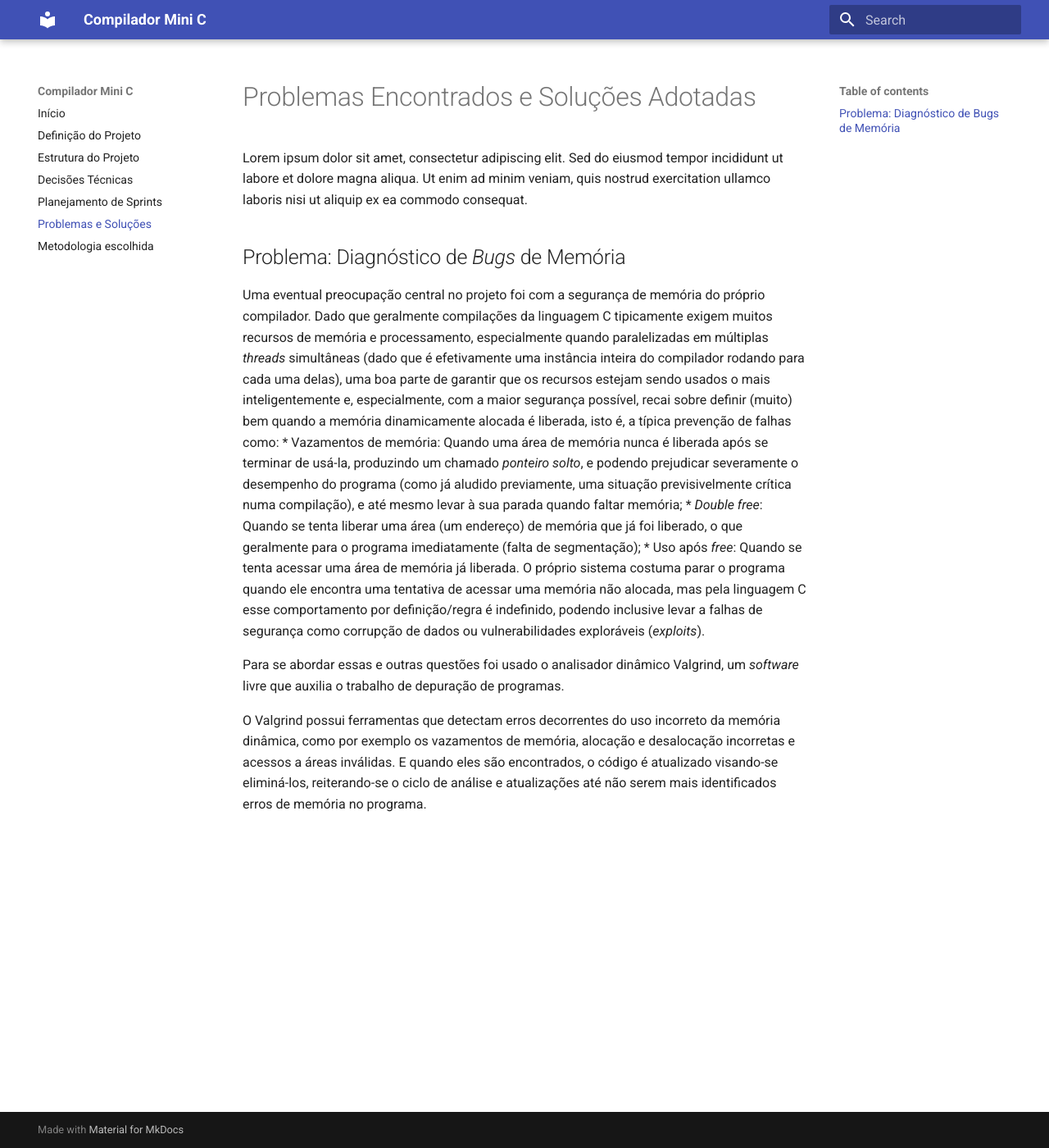
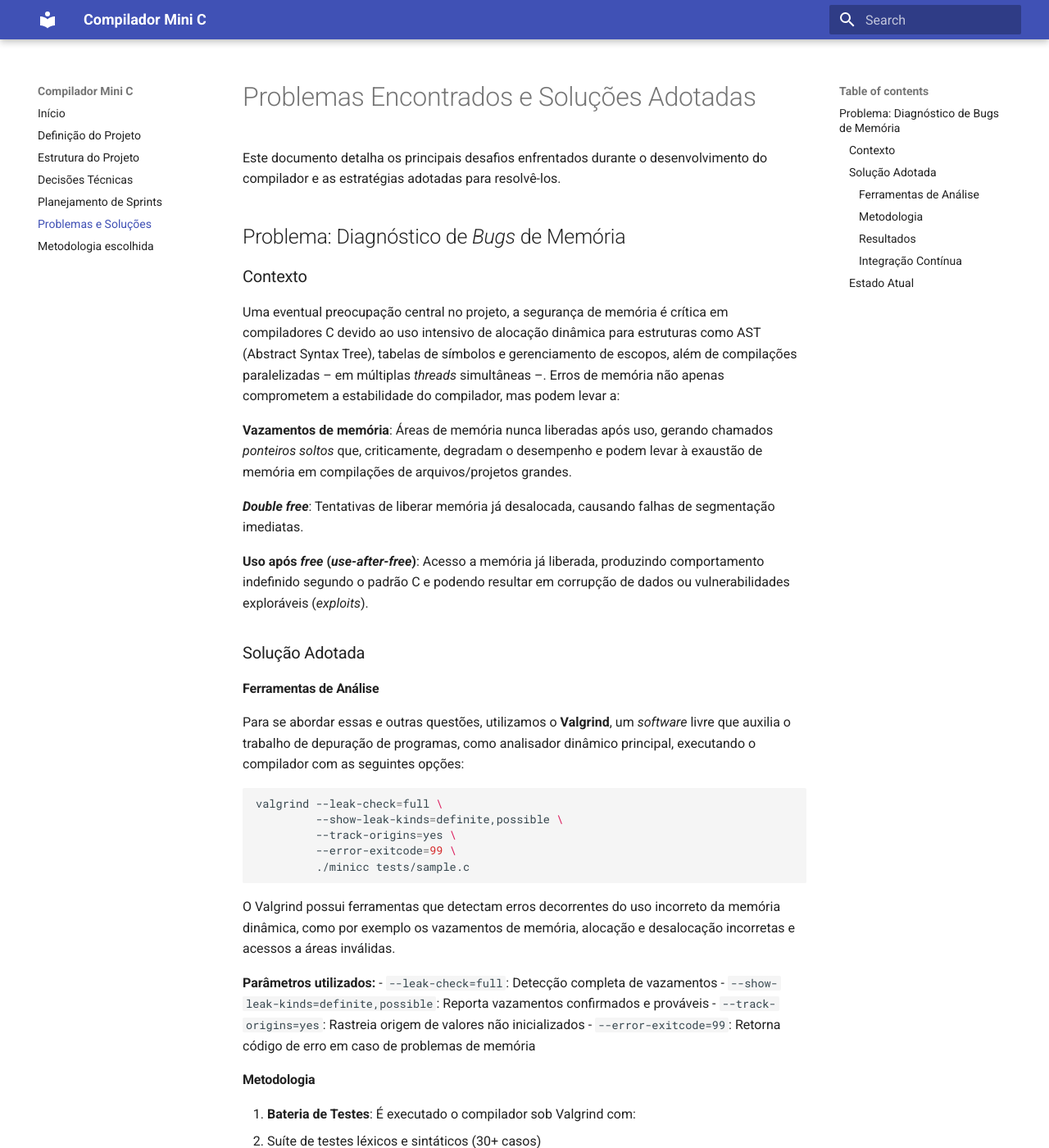
Before and after one commit to thmasq/mini-c-compiler, an MkDocs documentation site: the page built from mkdocs/problems-and-solutions.md, in a window 1280 px wide and 1400 px high. Shown: the whole window at 82% size. Built offline with MkDocs 1.6.1 and Material for MkDocs 9.7.7, drawn with Linux system fonts in a browser that asks for light colours; some of the changed text lies outside the part shown.

Commit message:
"Problemas e Soluções" revisado (Diagnóstico de *Bugs* de Memória)

````diff
--- a/mkdocs/problems-and-solutions.md
+++ b/mkdocs/problems-and-solutions.md
@@ -1,14 +1,95 @@
 # Problemas Encontrados e Soluções Adotadas
 
-Lorem ipsum dolor sit amet, consectetur adipiscing elit. Sed do eiusmod tempor incididunt ut labore et dolore magna aliqua. Ut enim ad minim veniam, quis nostrud exercitation ullamco laboris nisi ut aliquip ex ea commodo consequat.
+Este documento detalha os principais desafios enfrentados durante o desenvolvimento do compilador e as estratégias adotadas para resolvê-los.
 
 ## Problema: Diagnóstico de *Bugs* de Memória
 
-Uma eventual preocupação central no projeto foi com a segurança de memória do próprio compilador. Dado que geralmente compilações da linguagem C tipicamente exigem muitos recursos de memória e processamento, especialmente quando paralelizadas em múltiplas *threads* simultâneas (dado que é efetivamente uma instância inteira do compilador rodando para cada uma delas), uma boa parte de garantir que os recursos estejam sendo usados o mais inteligentemente e, especialmente, com a maior segurança possível, recai sobre definir (muito) bem quando a memória dinamicamente alocada é liberada, isto é, a típica prevenção de falhas como:
-* Vazamentos de memória: Quando uma área de memória nunca é liberada após se terminar de usá-la, produzindo um chamado *ponteiro solto*, e podendo prejudicar severamente o desempenho do programa (como já aludido previamente, uma situação previsivelmente crítica numa compilação), e até mesmo levar à sua parada quando faltar memória;
-* _Double free_: Quando se tenta liberar uma área (um endereço) de memória que já foi liberado, o que geralmente para o programa imediatamente (falta de segmentação);
-* Uso após _free_: Quando se tenta acessar uma área de memória já liberada. O próprio sistema costuma parar o programa quando ele encontra uma tentativa de acessar uma memória não alocada, mas pela linguagem C esse comportamento por definição/regra é indefinido, podendo inclusive levar a falhas de segurança como corrupção de dados ou vulnerabilidades exploráveis (*exploits*).
+### Contexto
 
-Para se abordar essas e outras questões foi usado o analisador dinâmico Valgrind, um *software* livre que auxilia o trabalho de depuração de programas.
+Uma eventual preocupação central no projeto, a segurança de memória é crítica em compiladores C devido ao uso intensivo de alocação dinâmica para estruturas como AST (Abstract Syntax Tree), tabelas de símbolos e gerenciamento de escopos, além de compilações paralelizadas – em múltiplas *threads* simultâneas –. Erros de memória não apenas comprometem a estabilidade do compilador, mas podem levar a:
 
-O Valgrind possui ferramentas que detectam erros decorrentes do uso incorreto da memória dinâmica, como por exemplo os vazamentos de memória, alocação e desalocação incorretas e acessos a áreas inválidas. E quando eles são encontrados, o código é atualizado visando-se eliminá-los, reiterando-se o ciclo de análise e atualizações até não serem mais identificados erros de memória no programa.
+**Vazamentos de memória**:
+Áreas de memória nunca liberadas após uso, gerando chamados *ponteiros soltos* que, criticamente, degradam o desempenho e podem levar à exaustão de memória em compilações de arquivos/projetos grandes.
+
+***Double free***:
+Tentativas de liberar memória já desalocada, causando falhas de segmentação imediatas.
+
+**Uso após *free* (*use-after-free*)**:
+Acesso a memória já liberada, produzindo comportamento indefinido segundo o padrão C e podendo resultar em corrupção de dados ou vulnerabilidades exploráveis (*exploits*).
+
+### Solução Adotada
+
+#### Ferramentas de Análise
+
+Para se abordar essas e outras questões, utilizamos o **Valgrind**, um *software* livre que auxilia o trabalho de depuração de programas, como analisador dinâmico principal, executando o compilador com as seguintes opções:
+
+```bash
+valgrind --leak-check=full \
+         --show-leak-kinds=definite,possible \
+         --track-origins=yes \
+         --error-exitcode=99 \
+         ./minicc tests/sample.c
+```
+
+O Valgrind possui ferramentas que detectam erros decorrentes do uso incorreto da memória dinâmica, como por exemplo os vazamentos de memória, alocação e desalocação incorretas e acessos a áreas inválidas.
+
+**Parâmetros utilizados:**
+- `--leak-check=full`: Detecção completa de vazamentos
+- `--show-leak-kinds=definite,possible`: Reporta vazamentos confirmados e prováveis
+- `--track-origins=yes`: Rastreia origem de valores não inicializados
+- `--error-exitcode=99`: Retorna código de erro em caso de problemas de memória
+
+#### Metodologia
+
+1. **Bateria de Testes**: É executado o compilador sob Valgrind com:
+   - Suíte de testes léxicos e sintáticos (30+ casos)
+   - Geração de LLVM IR para programas básicos e avançados
+   - Testes de estresse (recursão profunda, *arrays* grandes, múltiplos escopos)
+   - Programas com erros semânticos intencionais
+
+2. **Ciclo de Correção**:
+   - Análise de relatórios do Valgrind
+   - Identificação de padrões de erro
+   - Correção no código-fonte
+   - Re-validação com Valgrind
+
+3. **Estratégia de *Ownership***:
+   - Cada nó AST é liberado por `free_ast()` recursivamente
+   - Símbolos são liberados automaticamente ao sair do escopo via `exit_scope()`
+   - *Strings* duplicadas sempre via `string_duplicate()` e liberadas em `free_symbol()`
+   - *Deep copy* de `type_info_t` via `deep_copy_type_info()` para evitar *double-free*
+
+#### Resultados
+
+| Métrica | Antes | Depois |
+|---------|-------|--------|
+| Vazamentos definitivos | ~1.2 KB | **0 bytes** ✅ |
+| Vazamentos possíveis | ~3.4 KB | **0 bytes** ✅ |
+| Acessos inválidos | 12 casos | **0 casos** ✅ |
+| Uso de memória não inicializada | 8 casos | **0 casos** ✅ |
+
+**Exemplo de saída final do Valgrind:**
+```
+HEAP SUMMARY:
+    in use at exit: 0 bytes in 0 blocks
+  total heap usage: 1,847 allocs, 1,847 frees, 156,890 bytes allocated
+
+All heap blocks were freed -- no leaks are possible
+```
+
+#### Integração Contínua
+
+Os testes de memória foram integrados ao *pipeline* CI/CD (GitHub Actions) (`.github/workflows/main.yml`), executando o Valgrind automaticamente em cada *commit*:
+
+```yaml
+- name: Run tests with Valgrind
+  run: |
+    BIN="valgrind $VALGRIND_OPTS ./minicc" bash tests/lex/run.sh
+    BIN="valgrind $VALGRIND_OPTS ./minicc" bash tests/syntax/run.sh
+```
+
+*Logs* do Valgrind são preservados como artefatos para auditoria(s).
+
+### Estado Atual
+
+O compilador está **completamente livre de vazamentos e erros de memória** detectáveis pelo Valgrind em todos os cenários de teste. A validação contínua garante que novas funcionalidades não introduzam regressões de memória.
````
